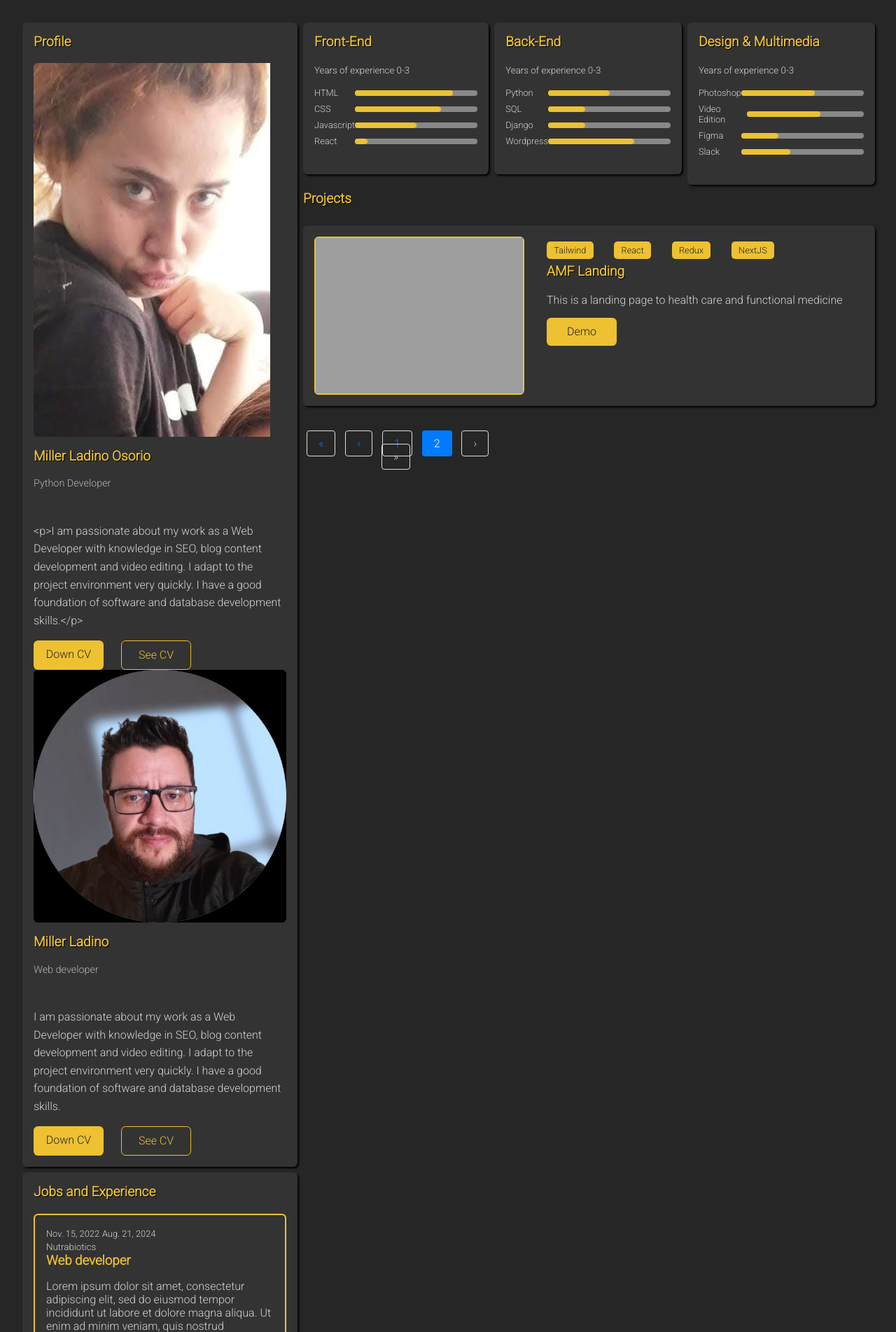
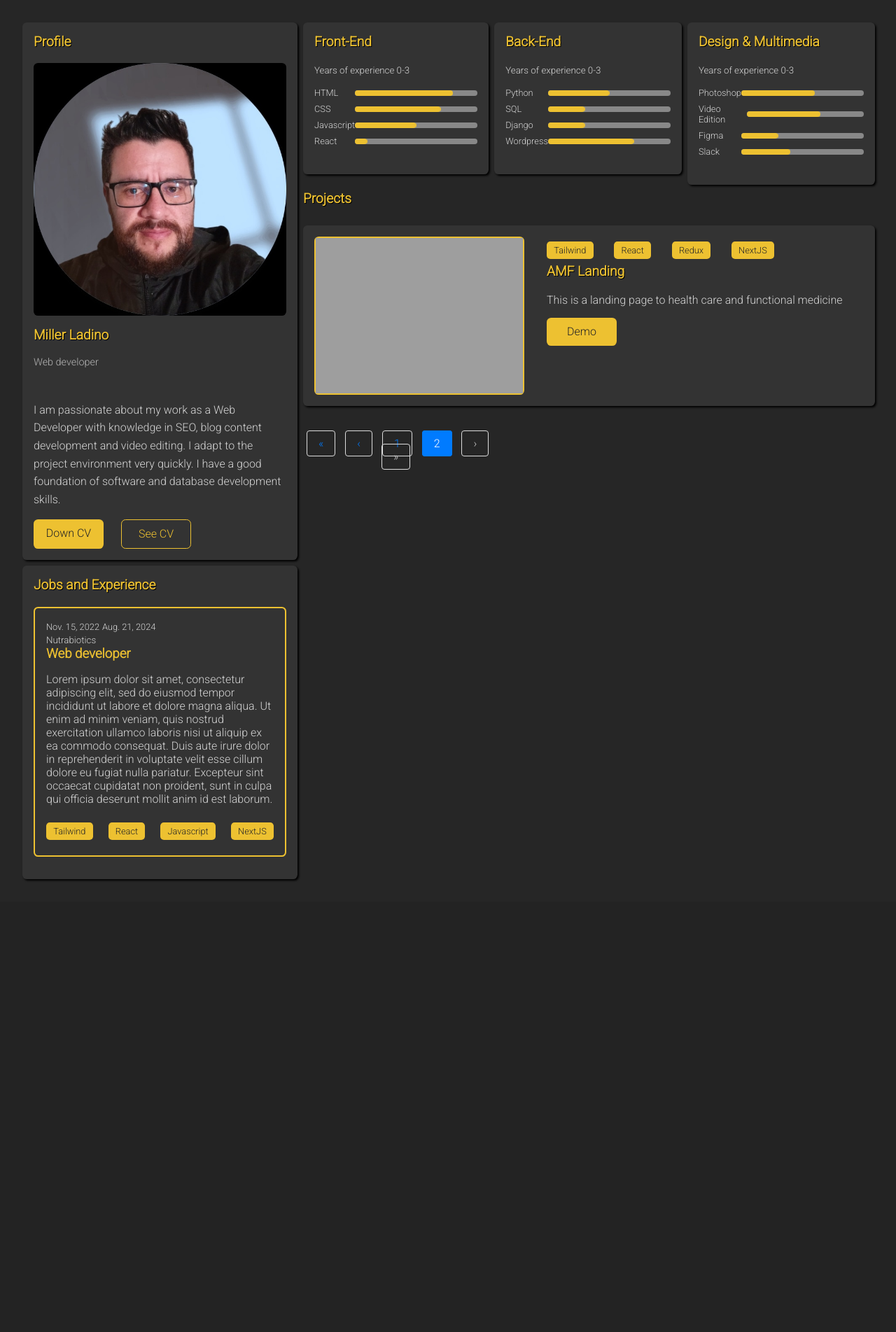
Before and after one commit to millertsu1/rebuild_portfolio, a Django app: page /?page=2 in a window 1280 px wide. Shown: the part 75-1978 px from the top of the page at 70% size. After the commit the page ends 1333 px from the top, so only its background shows below. Run offline with Django 5.2, Linux system fonts and the light colour scheme; data comes from the database, SQL or seed files in the repository; both versions use the stored data as it was after the commit; some libraries are stand-ins or nearby versions; grey boxes are pictures that could not be loaded.

Commit message:
add dynamic profiles install CKEditor

```diff
--- a/core/models.py
+++ b/core/models.py
@@ -1,4 +1,5 @@
 from django.db import models
+from ckeditor.fields import RichTextField
 
 # Create your models here.
 
@@ -14,7 +15,7 @@ class Tag(models.Model):
 """ model to projects"""
 class Projects(models.Model):
     title = models.CharField(max_length=200)
-    description = models.TextField()
+    description = RichTextField()
     tags = models.ManyToManyField(Tag, related_name='projects')
     image = models.ImageField(upload_to='projects/')
     demo = models.URLField(blank=True, max_length=180)
@@ -38,7 +39,7 @@ class Experience(models.Model):
     location = models.CharField(max_length=200)
     start_date = models.DateField()
     end_date = models.DateField(blank=True, null=True, default='currenctly')
-    description = models.TextField()
+    description = RichTextField()
     tags = models.ManyToManyField(Tag, related_name='experiences')
     created_at = models.DateTimeField(auto_now_add=True)
     updated_at = models.DateTimeField(auto_now=True)
@@ -53,11 +54,12 @@ class Experience(models.Model):
 
 class About(models.Model):
     name = models.CharField(max_length=200)
-    position =models.CharField(max_length=200)
+    position = models.CharField(max_length=200)
     description = models.TextField()
     image = models.ImageField(upload_to='about/')
     down_resume = models.URLField(blank=True, max_length=180)
     see_resume = models.URLField(blank=True, max_length=180)
+    active = models.BooleanField(default=False)  # Nuevo campo para activar el perfil
     created_at = models.DateTimeField(auto_now_add=True)
     updated_at = models.DateTimeField(auto_now=True)
 
@@ -65,6 +67,11 @@ class About(models.Model):
         verbose_name = 'About'
         ordering = ['-created_at']
 
+    def save(self, *args, **kwargs):
+        if self.active:
+            # Desactivar todos los otros perfiles
+            About.objects.filter(active=True).update(active=False)
+        super().save(*args, **kwargs)
 
     def __str__(self):
         return self.name
--- a/core/templates/core/base.html
+++ b/core/templates/core/base.html
@@ -30,7 +30,7 @@
 
         <div id="social" class="social">
           <div class="social-links">
-            <a href="https://www.linkedin.com/in/miller-ingeniero-de-sistemas551642127/" target="_blank"><img
+            <a href="https://www.linkedin.com/in/miller-systemsengineer/" target="_blank"><img
                 src={% static 'core/img/linkedin.png' %} alt="logo Linkedin enlace" /></a>
           </div>
           <div class="social-links">
@@ -53,5 +53,6 @@
     {% block content %} {% endblock %}
 
     <script src={% static 'core/js/scripts.js' %}></script>
+
 </body>
 </html>
--- a/core/templates/core/home.html
+++ b/core/templates/core/home.html
@@ -12,30 +12,31 @@
     <!-- profile card -->
     <article class="card card--profile">
       <h2 class="card__title">Profile</h2>
-      {% for profile in abouts %}
+      {% if active_about %}
       <div class="card__image-container">
-        <img src={{ profile.image.url }} alt={{ profile.name }} />
+        <img src={{ active_about.image.url }} alt={{ active_about.name }} />
       </div>
       <div class="card__header">
-        <h2 class="card__title">{{ profile.name }} </h2>
-        <p class="card__subtitle">{{ profile.position }} </p>
+        <h2 class="card__title">{{ active_about.name }} </h2>
+        <p class="card__subtitle">{{ active_about.position }} </p>
       </div>
       <div class="card__body">
-        <p class="card_text">
-          {{ profile.description }} </p>
+        <p class="card_text">{{ active_about.description }} </p>
 
         <div class="buttons">
           <a type="button" class="button button--primary" data-bs-toggle="tooltip" data-bs-placement="top"
-            title="See Demo" onclick="window.open('{{ profile.down_resume }}', '_blank')" download="Descargar CV">
+            title="See Demo" onclick="window.open('{{ active_about.down_resume }}', '_blank')" download="Descargar CV">
             Down CV
           </a>
           <a type="button" class="button button--ghost" data-bs-toggle="tooltip" data-bs-placement="top"
-            title="See Demo" onclick="window.open('{{ profile.see_resume }}', '_blank')">
+            title="See Demo" onclick="window.open('{{ active_about.see_resume }}', '_blank')">
             See CV
           </a>
         </div>
       </div>
-      {% endfor %}
+      {% else %}
+      <p>there is not an active profile</p>
+      {% endif %}
     </article>
 
     <!-- tarjetas de la experiencia adquirida -->
--- a/core/views.py
+++ b/core/views.py
@@ -34,14 +34,14 @@ def home(request):
     # Obtener todas las experiencias laborales
     experiences = Experience.objects.all().order_by('-start_date')
 
-    # Obtener todos los perfiles
-    abouts = About.objects.all()
+     # Obtener el perfil activo de About
+    active_about = About.objects.filter(active=True).first()
 
     # Combinar los datos en el contexto
     context = {
         'page_obj': page_obj,
         'experiences': experiences,
-        'abouts': abouts,
+        'active_about': active_about,  # Cambié 'abouts' por 'active_about'
     }
 
     return render(request, 'core/home.html', context)
--- a/miller/settings.py
+++ b/miller/settings.py
@@ -38,6 +38,7 @@ INSTALLED_APPS = [
     'django.contrib.messages',
     'django.contrib.staticfiles',
     'core',
+    'ckeditor',
 ]
 
 MIDDLEWARE = [
```
Also changed, not shown: about/cerdo.jpg (added), core/migrations/0006_about_is_active.py (added), core/migrations/0007_alter_about_options_alter_about_description_and_more.py (added), core/migrations/0008_alter_about_options_rename_is_active_about_active_and_more.py (added), db.sqlite3.
